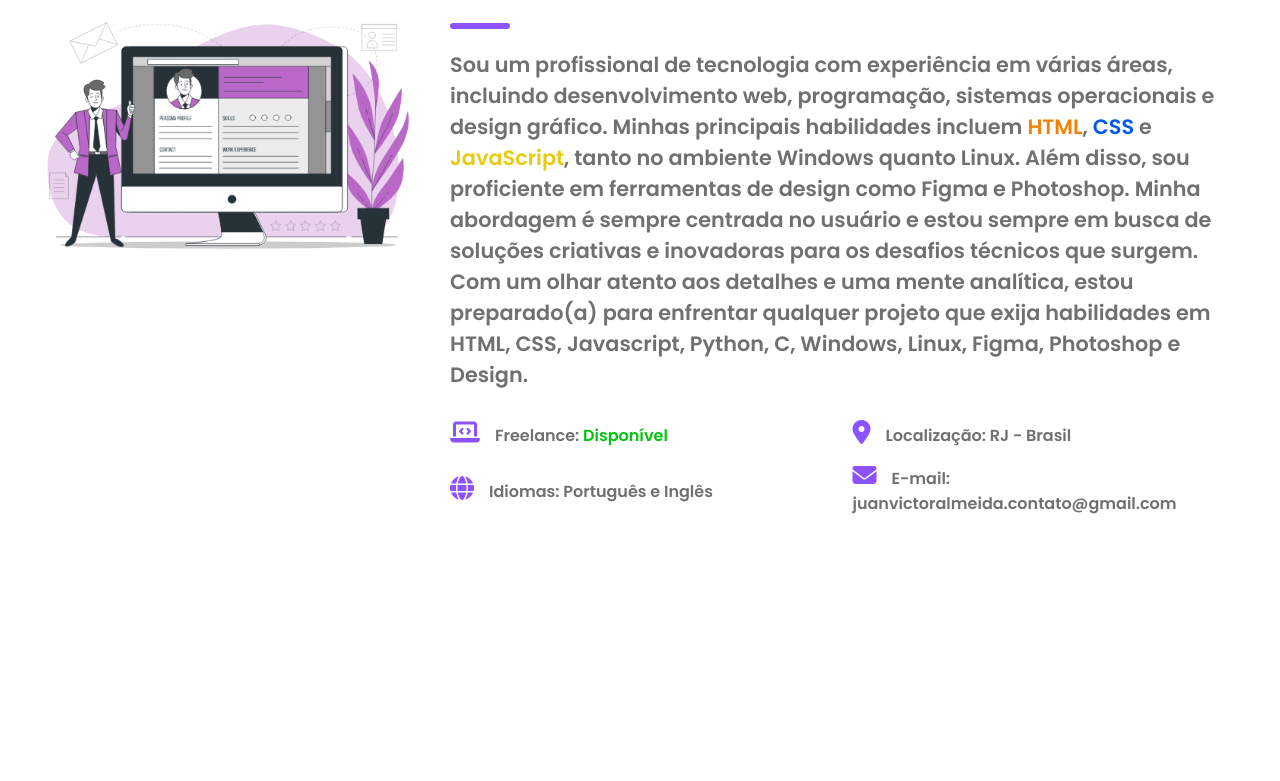
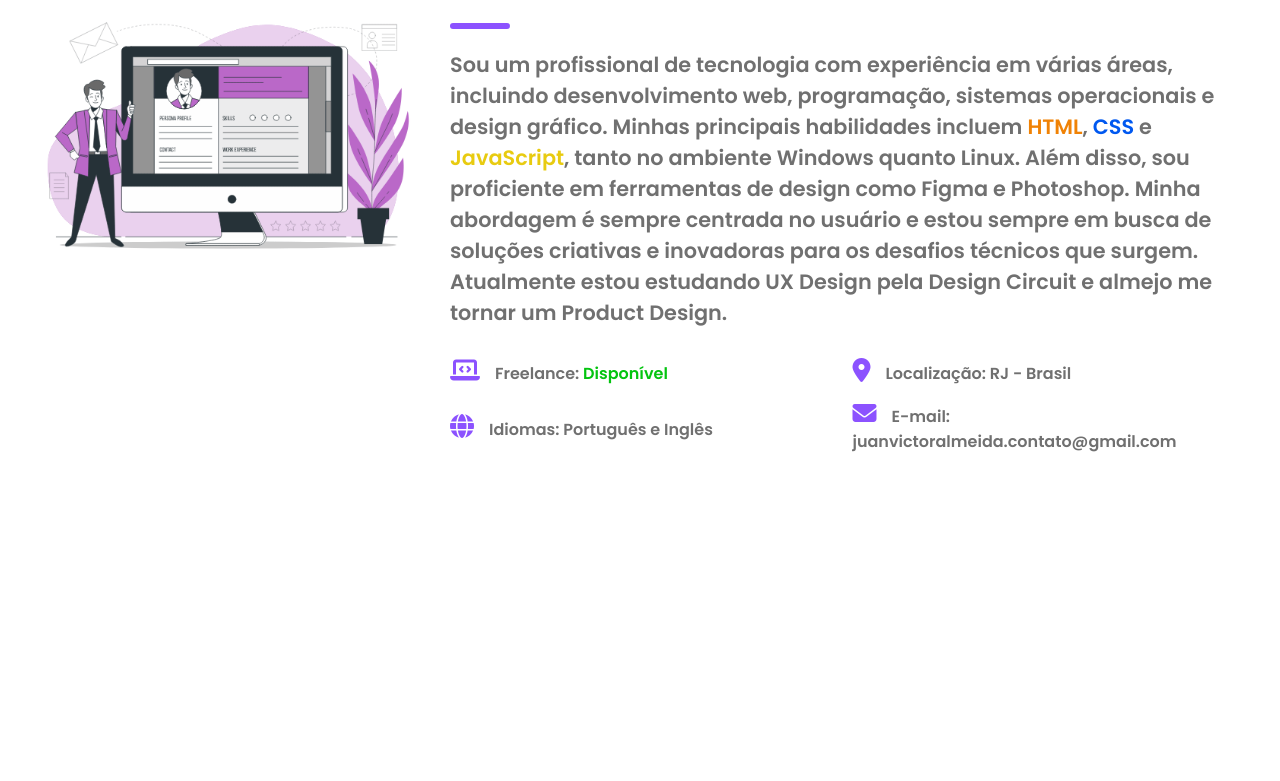
Before and after one commit to JuanVictor-cmd/Portfolio-main, a plain HTML site: page index.html in a window 1280 px wide. Shown: the part 1052-1833 px from the top of the page. Drawn offline with Linux system fonts and the light colour scheme.

Commit message:
Update index.html

```diff
--- a/index.html
+++ b/index.html
@@ -68,10 +68,7 @@
                      tanto no ambiente Windows quanto Linux. Além disso, sou proficiente em
                      ferramentas de design como Figma e Photoshop. Minha abordagem é sempre
                      centrada no usuário e estou sempre em busca de soluções criativas e inovadoras
-                     para os desafios técnicos que surgem. Com um olhar atento aos detalhes e uma
-                     mente analítica, estou preparado(a) para enfrentar qualquer projeto que exija
-                     habilidades em <strong>HTML, CSS, Javascript, Python, C, Windows, Linux, Figma,
-                     Photoshop e Design.</strong></p>
+                     para os desafios técnicos que surgem. Atualmente estou estudando UX Design pela Design Circuit e almejo me tornar um <strong>Product Design</strong>.</p>
                 </div>
                 <div class="sobre-info">
                     <p><i class="fa-sharp fa-solid fa-laptop-code"></i>Freelance:<span style="color:#04c410"> Disponível</span></p>
```
